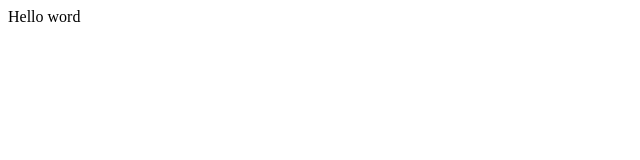
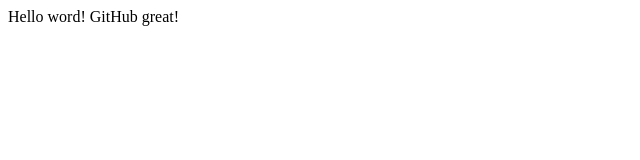
Before and after one commit to ycong12/GitTest, a plain HTML site: page gittest/index.html in a window 1280 px wide. Shown: the whole page, without its empty margins (0-640 px from the left). Drawn offline with Linux system fonts and the light colour scheme.

Commit message:
second commit

```diff
--- a/gittest/index.html
+++ b/gittest/index.html
@@ -5,6 +5,7 @@
 		<title></title>
 	</head>
 	<body>
-		Hello word
+		Hello word!
+		GitHub great!
 	</body>
 </html>
```
